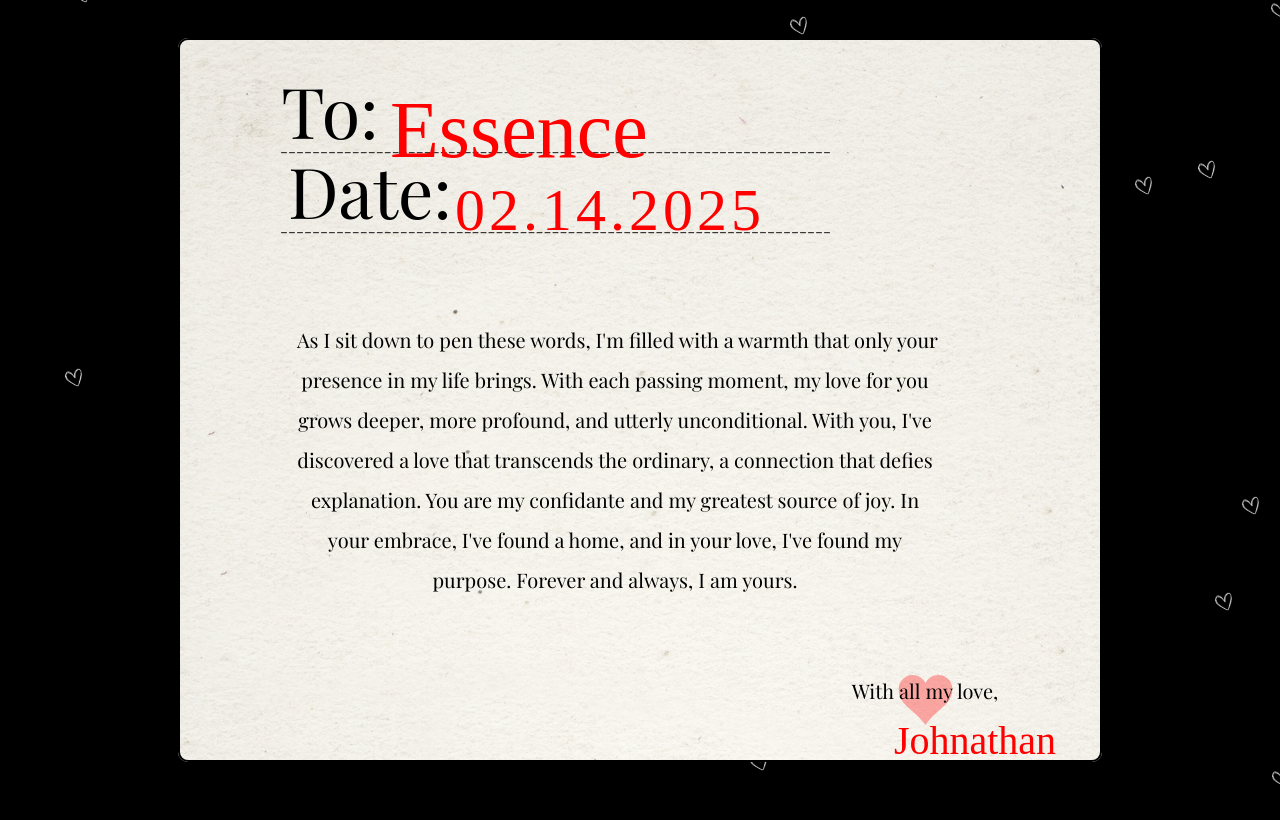
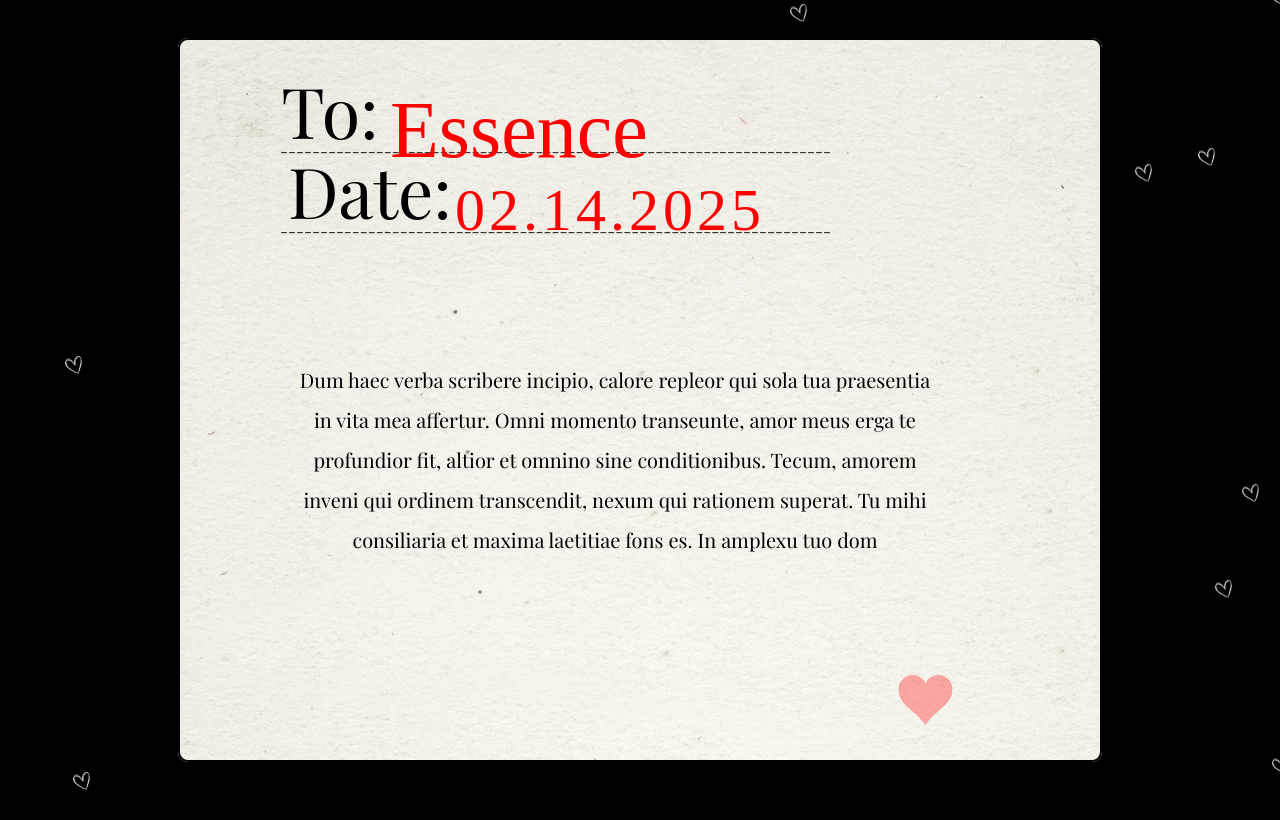
Before and after one commit to delpanahi/gwc-val-fund-2026, a Flask app: page /lovenote in a window 1280 px wide. Run offline with Flask 3, Linux system fonts and the light colour scheme; some libraries are stand-ins or nearby versions; some web fonts are replaced.

Commit message:
final update

```diff
--- a/backend/static/styles/2ndpage.css
+++ b/backend/static/styles/2ndpage.css
@@ -202,7 +202,24 @@
   text-decoration: underline;
 }
 
-#note {
+/* #note {
+  padding: 5px 10px;
+  position: absolute;
+  left: 100px;
+  top: 400px;
+  font-size: 20px;
+  display: flex;
+  justify-content: center;
+  align-items: center;
+  width: 650px;
+  height: 30px;
+  text-decoration: wavy;
+
+  line-height: 2.0;
+  white-space: pre-wrap;
+} */
+
+#typewrite {
   padding: 5px 10px;
   position: absolute;
   left: 100px;
@@ -215,12 +232,21 @@
   width: 650px;
   height: 30px;
   text-decoration: wavy;
+  z-index: 1;
   /* text-decoration: underline; */
 
   /* Line Spacing */
   line-height: 2.0; /* Adjust this value as needed */
   white-space: pre-wrap; /* Preserve line breaks from text */
+  animation: blink 0.75s step-end infinite;
 }
+
+@keyframes blink {
+  50% {
+    border-color: transparent;
+  }
+}
+
 
 #signature {
   padding: 5px 10px;
@@ -237,6 +263,8 @@
   z-index: 1;
 
 }
+
+
 
 #suitor {
   padding: 5px 10px;
--- a/backend/templates/index.html
+++ b/backend/templates/index.html
@@ -37,10 +37,13 @@
       <div id="date">  02.14.2025   </div>
       <!-- <img src="static/images/pinkgradient.png" alt="heart" id="gradient"> -->
       <!-- <div id="greeting"> My Dearest, Essence </div> -->
-      <div id="note"> As I sit down to pen these words, I'm filled with a warmth that only your presence in my life brings. With each passing moment, my love for you grows deeper, more profound, and utterly unconditional. With you, I've discovered a love that transcends the ordinary, a connection that defies explanation. You are my confidante and my greatest source of joy. In your embrace, I've found a home, and in your love, I've found my purpose. Forever and always, I am yours.</div>
-      <div id="signature"> With all my love, </div>
+      <!-- <div id="note">  Dum haec verba scribere incipio, calore repleor qui sola tua praesentia in vita mea affertur. Omni momento transeunte, amor meus erga te profundior fit, altior et omnino sine conditionibus. Tecum, amorem inveni qui ordinem transcendit, nexum qui rationem superat. Tu mihi consiliaria et maxima laetitiae fons es. In amplexu tuo domum repperi, et in amore tuo propositum vitae meae inveni. In perpetuum et semper, tuus sum. </div> -->
+
+      <div id="typewrite"></div>
+      <div id="signature"></div>
+
       <img id="singleheart" src="static/styles/redheart.svg" alt="imgh">
-      <div id="suitor"> Johnathan</div>
+      <div id="suitor"></div>
       <!-- <img src="static/images/letter.png" alt="heart" id="pics"> -->
 
   </div>
@@ -59,9 +62,51 @@
   });
 </script>
 
+<script>
+  const text1 = 'Dum haec verba scribere incipio, calore repleor qui sola tua praesentia in vita mea affertur. Omni momento transeunte, amor meus erga te profundior fit, altior et omnino sine conditionibus. Tecum, amorem inveni qui ordinem transcendit, nexum qui rationem superat. Tu mihi consiliaria et maxima laetitiae fons es. In amplexu tuo domum repperi, et in amore tuo propositum vitae meae inveni. In perpetuum et semper, tuus sum.';
+  const text2 = "With all my love,";
+  const text3 = "James"
+
+
+let i = 0, j = 0, k=0;
+const speed = 20;
+
+function typeWriter1() {
+  if (i < text1.length) {
+    document.getElementById("typewrite").textContent += text1.charAt(i);
+    i++;
+    setTimeout(typeWriter1, speed);
+  } else {
+    setTimeout(typeWriter2, 1000); // Delay before typing the second text
+  }
+}
+
+function typeWriter2() {
+  if (j < text2.length) {
+    document.getElementById("signature").textContent += text2.charAt(j);
+    j++;
+    setTimeout(typeWriter2, speed);
+  } else {
+    setTimeout(typeWriter3, 1000); // Delay before typing the third text
+  }
+}
+
+function typeWriter3() {
+  if (k < text3.length) {
+    document.getElementById("suitor").textContent += text3.charAt(k);
+    k++;
+    setTimeout(typeWriter3, speed);
+  }
+}
+
+window.onload = typeWriter1;
+</script>
+
 
 <script src="static/animations.js" defer></script>
 <script src="static/hearts.js" defer></script>
+<!-- <script src="static/type.js" defer></script> -->
+
 </div>
 </body>
 </html>
```
Also changed, not shown: backend/static/type.js (added, +26 -0 lines).
